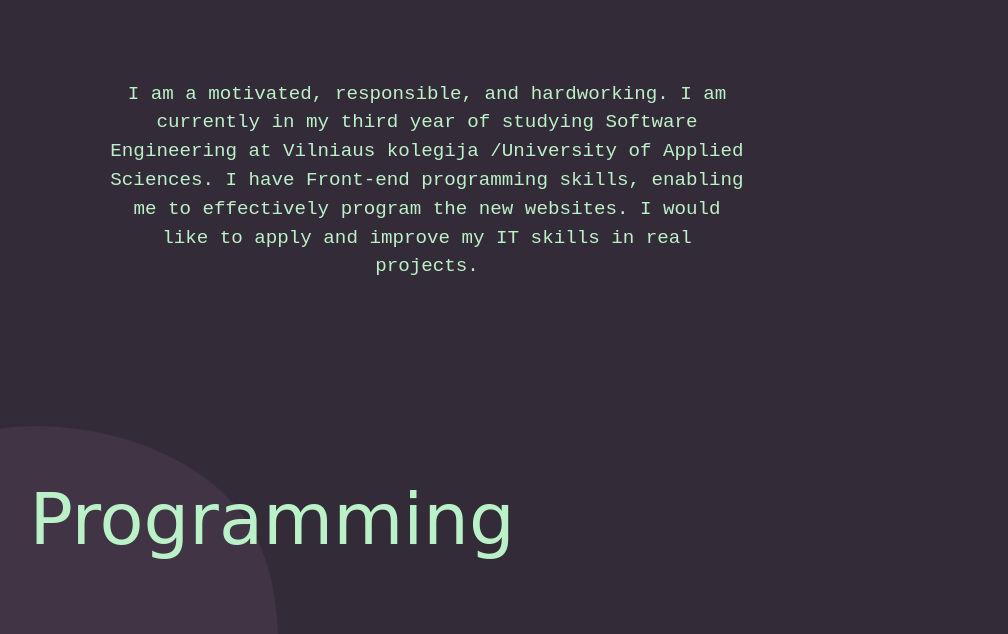
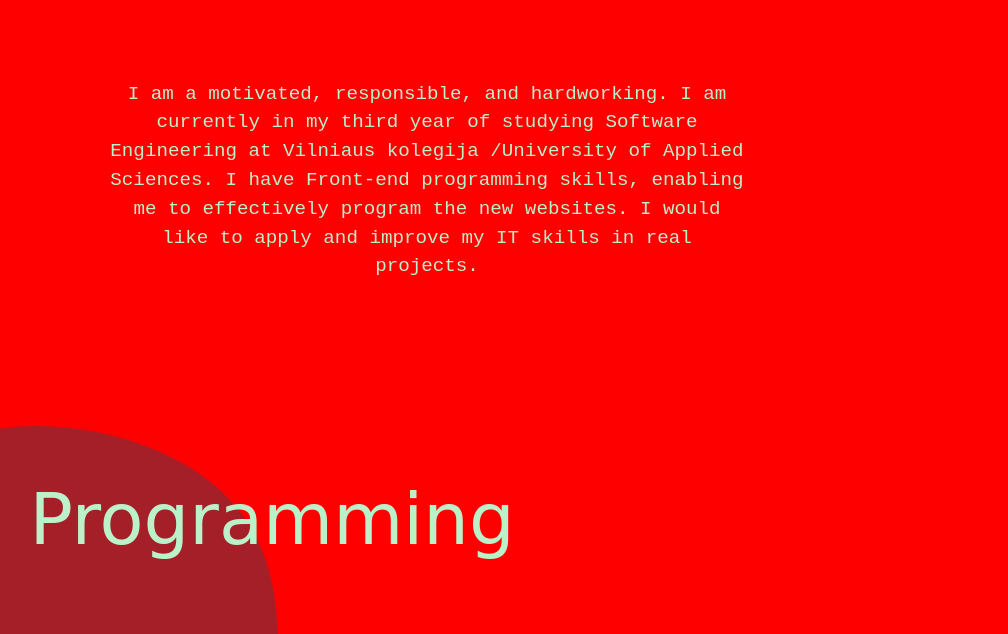
Before and after one commit to EvelinaSemezyte/CV-website, a plain HTML site: page index.html in a window 1280 px wide. Shown: the part 593-1227 px from the top of the page, without its empty margins (213-1221 px from the left). Drawn offline with nearby package versions, Linux system fonts and the light colour scheme; a web font is replaced by a local one.

Commit message:
Add files via upload

```diff
--- a/styles.css
+++ b/styles.css
@@ -4,7 +4,7 @@
 }
 
 body {
-  background: #342b38 !important;
+  background: red !important;
 }
 
 /* Headings */
```
